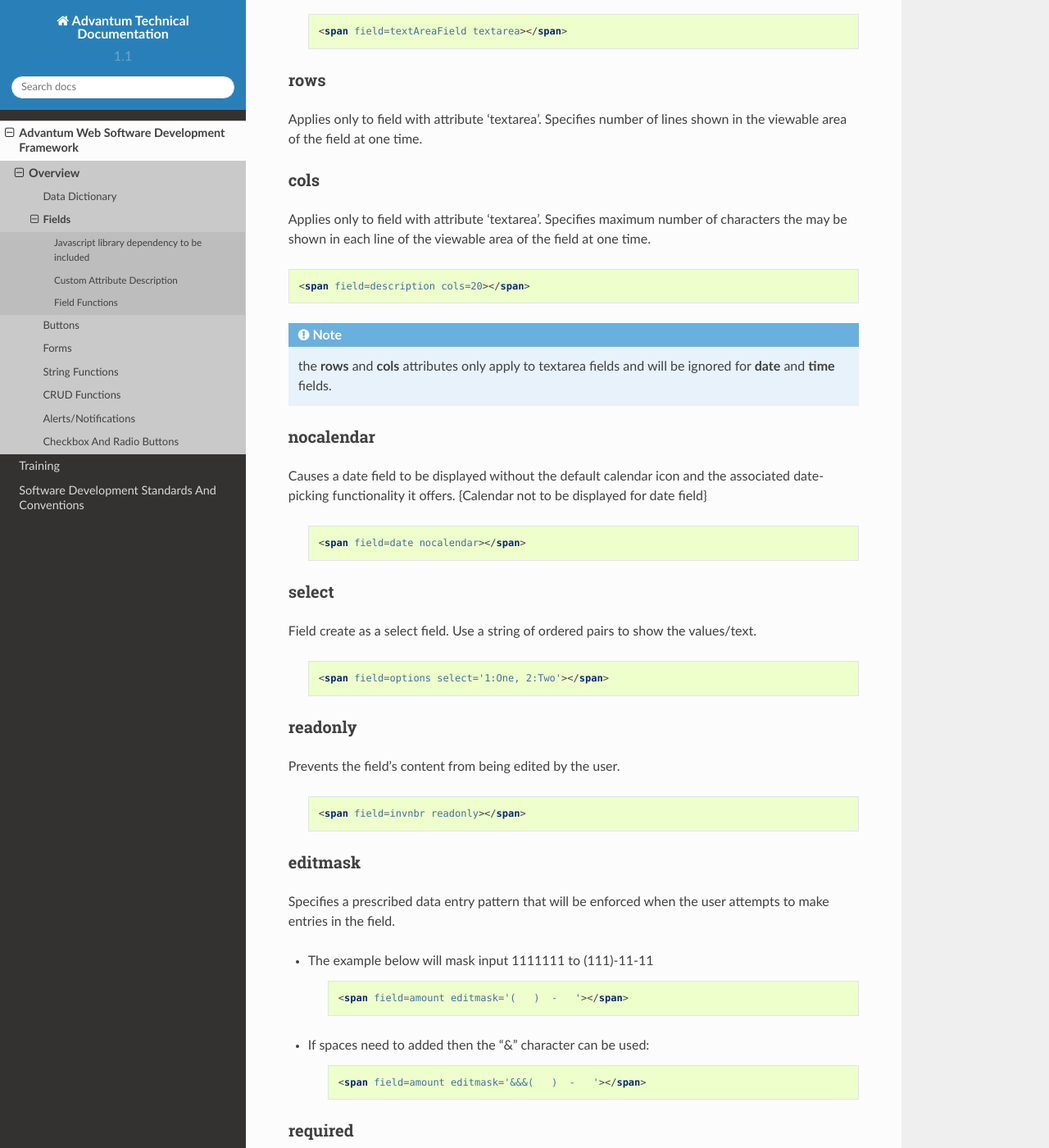
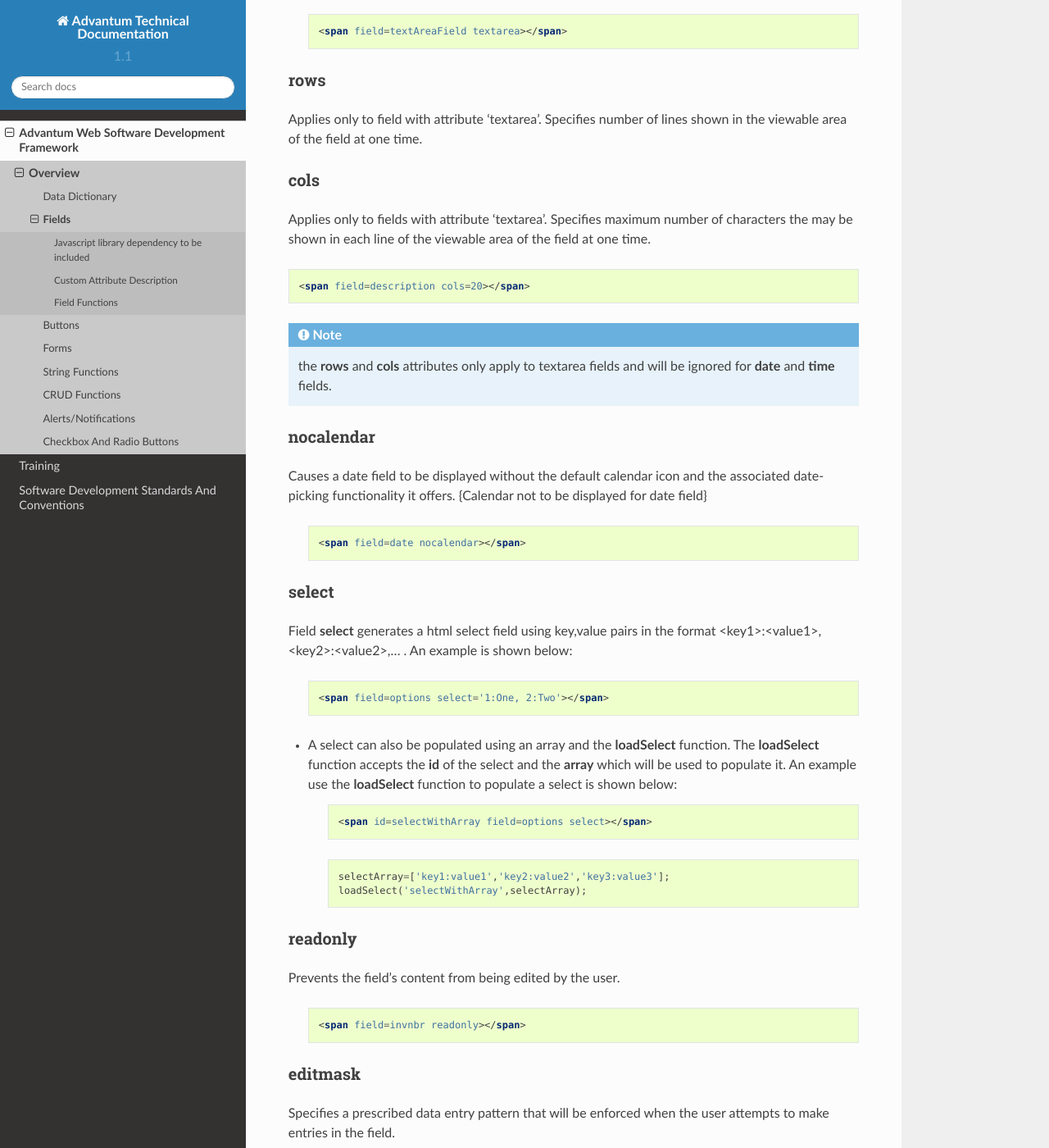
Before and after one commit to trojanhorser/sphinx, a Sphinx documentation site: the page built from source/fields.rst, in a window 1280 px wide and 1400 px high, scrolled down 4155 px. Shown: the whole window at 82% size. Built offline with Sphinx 7.4.7 and the Read the Docs theme 2.0.0, drawn with Linux system fonts in a browser that asks for light colours; formulas are drawn with MathJax 3; pages that are not in the unit, such as notebooks, are missing from menus.

Commit message:
added the loadSelect method

```diff
--- a/source/fields.rst
+++ b/source/fields.rst
@@ -225,7 +225,7 @@ Applies only to field with attribute 'textarea'. Specifies number of lines shown
 **cols**
 ~~~~~~~~~
 
-Applies only to field with attribute 'textarea'. Specifies maximum number of characters the may be shown in each line of the viewable area of the field at one time.
+Applies only to fields with attribute 'textarea'. Specifies maximum number of characters the may be shown in each line of the viewable area of the field at one time.
 
 .. code-block:: html
 
@@ -247,11 +247,24 @@ Causes a date field to be displayed without the default calendar icon and the as
 **select**
 ~~~~~~~~~~
 
-Field create as a select field. Use a string of ordered pairs to show the values/text.
+Field **select** generates a html select field using key,value pairs in the format <key1>:<value1>,<key2>:<value2>,... . An example is shown below:
 
 	.. code-block:: html
 
 		<span field=options select='1:One, 2:Two'></span>
+
+- A select can also be populated using an array and the **loadSelect** function. The **loadSelect** function accepts the **id** of
+  the select and the **array** which will be used to populate it. An example use the **loadSelect** function to populate a select is shown below:
+
+	.. code-block:: html
+
+		<span id=selectWithArray field=options select></span>
+
+	.. code-block:: javascript
+
+		selectArray=['key1:value1','key2:value2','key3:value3'];
+		loadSelect('selectWithArray',selectArray);
+
 
 
 **readonly**
```
Also changed, not shown: 8 other files.
